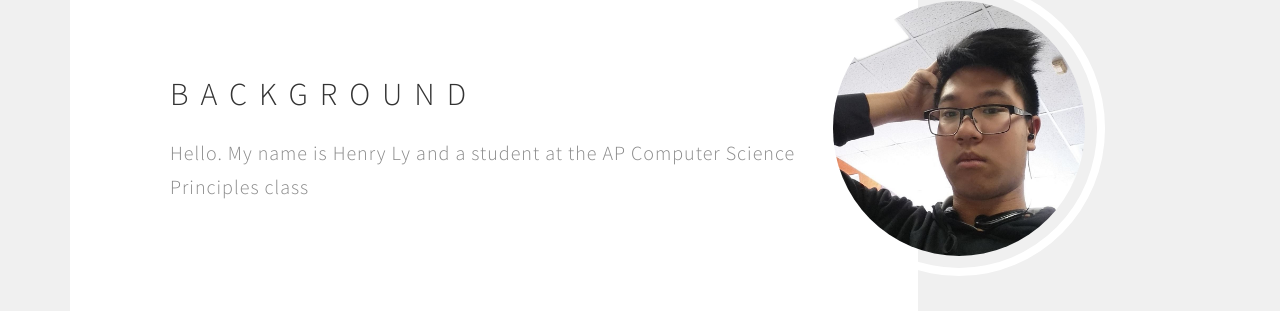
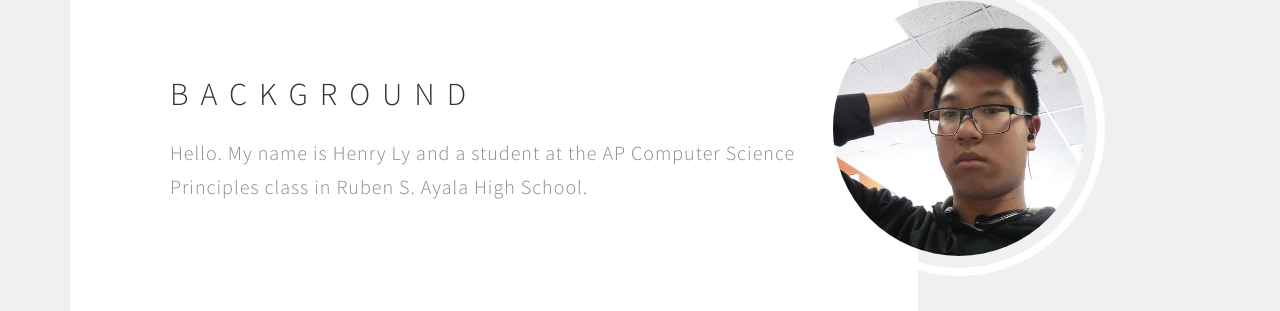
Before and after one commit to HenrLy721/HenrLy721.github.io, a plain HTML site: page index.html in a window 1280 px wide. Shown: the part 970-1281 px from the top of the page. Drawn offline with Linux system fonts and the light colour scheme.

Commit message:
make changes to about me

```diff
--- a/index.html
+++ b/index.html
@@ -94,7 +94,7 @@ http://tympanus.net/codrops/2013/06/18/caption-hover-effects/
       <div class="col-md-9 col-sm-8 wow fadeInUp" data-wow-delay="0.2s">
         <div class="about-thumb">
           <h1>Background</h1>
-          <p>Hello. My name is Henry Ly and a student at the AP Computer Science Principles class </p>
+          <p>Hello. My name is Henry Ly and a student at the AP Computer Science Principles class in Ruben S. Ayala High School. </p>
         </div>
       </div>
 
```
